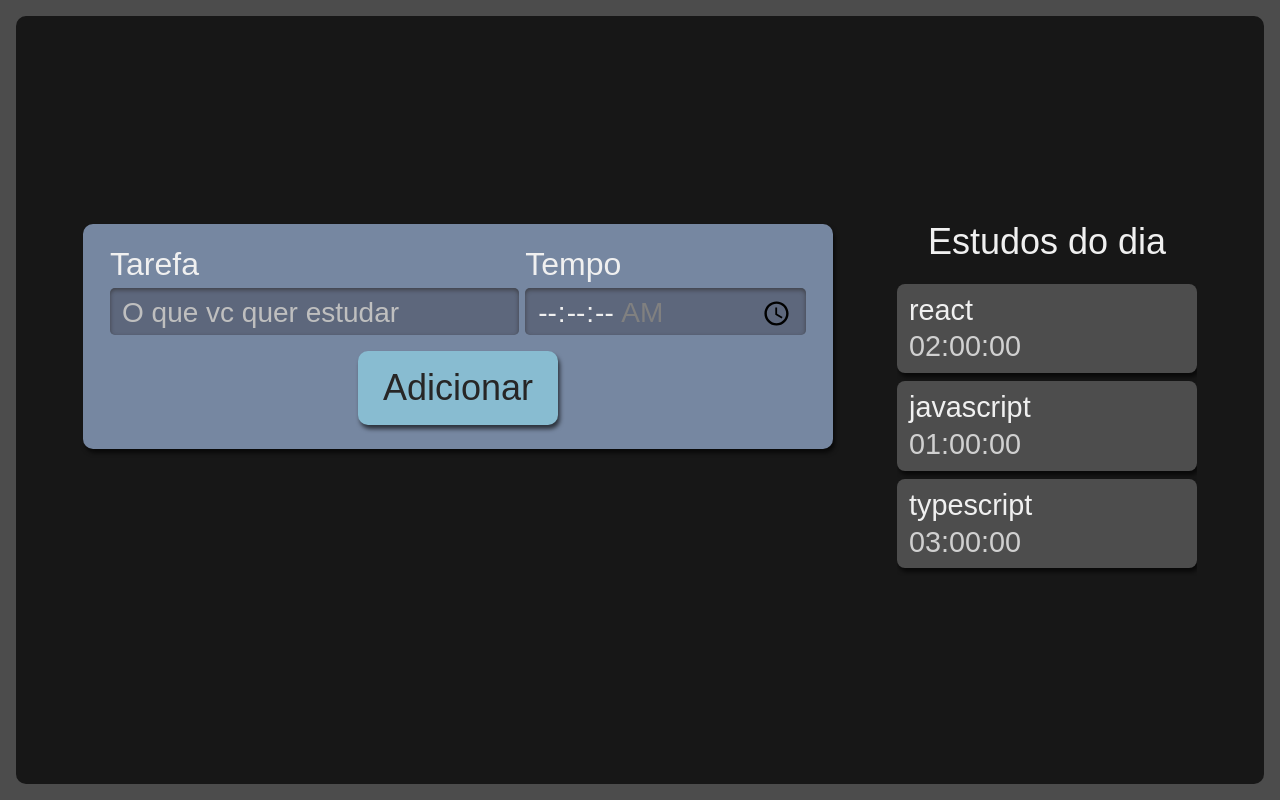
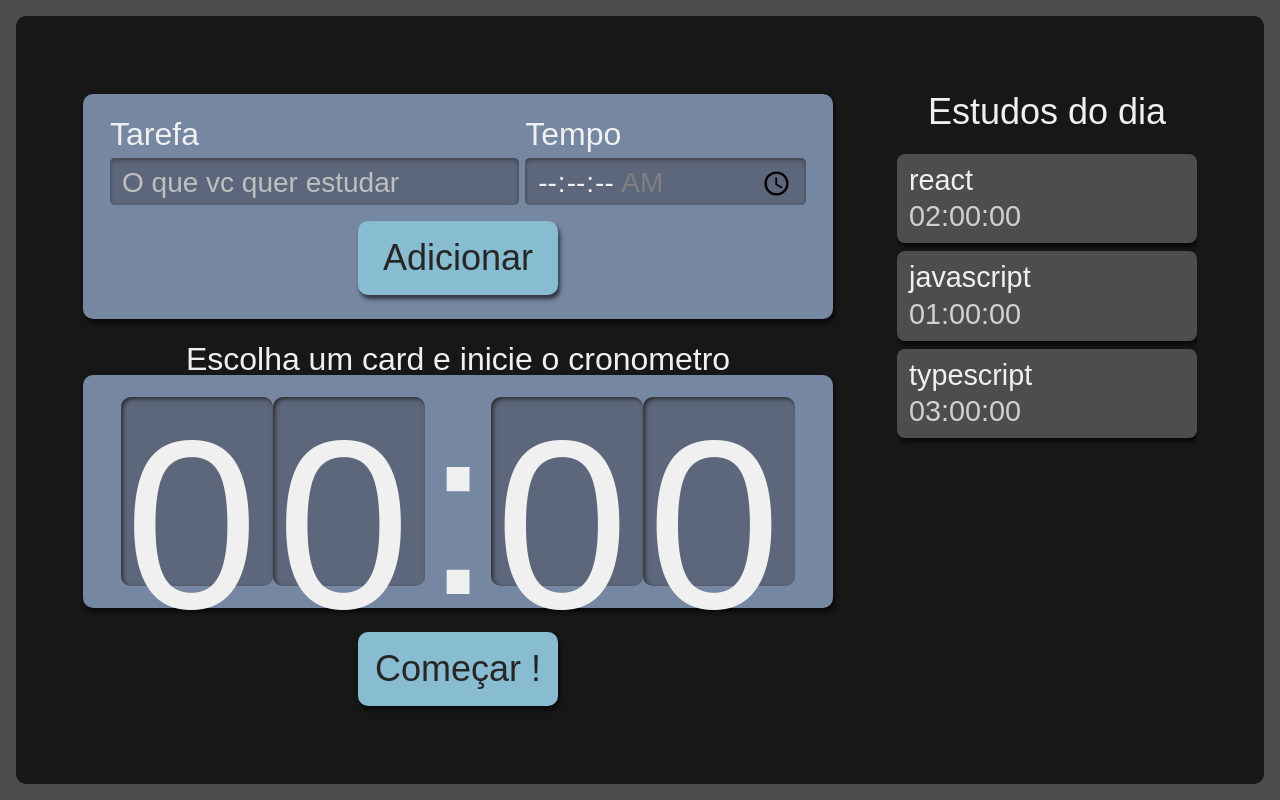
Before and after one commit to Drb-Diego/alura, a React (Create React App) app in the folder REACT/react-typescript/: page / in a window 1280 px wide. Built offline with nearby package versions, Linux system fonts and the light colour scheme.

Commit message:
fim da aula 'criando o cronometro' [react-typescript | alura]

```diff
--- /dev/null
+++ b/REACT/react-typescript/src/components/Timer/index.tsx
@@ -0,0 +1,20 @@
+import Button from '../Button';
+import Watch from '../Watch';
+
+import style from './style.module.scss';
+
+function Timer() {
+  return (
+    <div className={style.cronometro}>
+      <p className={style.titulo}>Escolha um card e inicie o cronometro</p>
+
+      <div className={style.relogioWrapper}>
+        <Watch />
+      </div>
+
+      <Button>Começar !</Button>
+    </div>
+  );
+}
+
+export default Timer;
--- /dev/null
+++ b/REACT/react-typescript/src/components/Timer/style.module.scss
@@ -0,0 +1,59 @@
+.cronometro {
+  display: flex;
+  flex-direction: column;
+  align-items: center;
+  grid-area: cronometro;
+
+  .relogioWrapper {
+    align-items: center;
+    background-color: #7687A1;
+    border-radius: 10px;
+    box-shadow: 2px 4px 4px #0000009F;
+    box-sizing: border-box;
+    display: flex;
+    font-size: 5rem;
+    justify-content: center;
+    margin-bottom: 24px;
+    padding: 16px 12px;
+    width: 100%;
+  }
+
+  .titulo {
+    font-size: 2rem;
+  }
+
+  button {
+    background-color: #88bcd1;
+    border-radius: 10px;
+    box-shadow: 2px 4px 4px #0000009F;
+    color: #272626;
+    cursor: pointer;
+    font-size: 1.25rem;
+    padding: 16px;
+    width: 150px;
+
+    &:active {
+      background-color: #7CA6B7;
+      box-shadow: 2px 2px 4px #0000009F inset;
+      cursor: auto;
+    }
+  }
+
+  @media screen and (min-width:1280px) {
+
+    .relogioWrapper{
+      font-size: 15rem;
+    }
+
+    p {
+      font-size: 2rem;
+    }
+
+    button {
+      grid-column-start: span 2;
+      justify-self: center;
+      width: 200px;
+      font-size: 2.25rem;
+    }
+  }
+}
--- /dev/null
+++ b/REACT/react-typescript/src/components/Watch/index.tsx
@@ -0,0 +1,17 @@
+import React from 'react';
+
+import style from './style.module.scss';
+
+function Watch() {
+  return (
+    <>
+      <span className={style.relogioNumero}>0</span>
+      <span className={style.relogioNumero}>0</span>
+      <span className={style.relogioDivisao}>:</span>
+      <span className={style.relogioNumero}>0</span>
+      <span className={style.relogioNumero}>0</span>
+    </>
+  );
+}
+
+export default Watch;
--- /dev/null
+++ b/REACT/react-typescript/src/components/Watch/style.module.scss
@@ -0,0 +1,21 @@
+.relogioNumero {
+  background-color: #5D677C;
+  box-shadow: 2px 2px 4px #2B2B2B inset;
+  height: 3.6rem;
+  width: 3rem;
+  padding: 8px 4px;
+  border-radius: 10px;
+
+  @media screen and (min-width:1280px) {
+    height: 10.8rem;
+    width: 9rem;
+  }
+}
+
+.relogioDivisao {
+  height: 4.2rem;
+
+  @media screen and (min-width:1280px) {
+    height: 12.6rem;
+  }
+}
--- a/REACT/react-typescript/src/pages/App.tsx
+++ b/REACT/react-typescript/src/pages/App.tsx
@@ -1,5 +1,6 @@
 import Form from '../components/Form';
 import Lista from '../components/Lista';
+import Timer from '../components/Timer';
 
 import style from './style.module.scss';
 
@@ -8,6 +9,7 @@
     <main className={style.AppStyle}>
       <Form />
       <Lista />
+      <Timer />
     </main>
   );
 }
```
